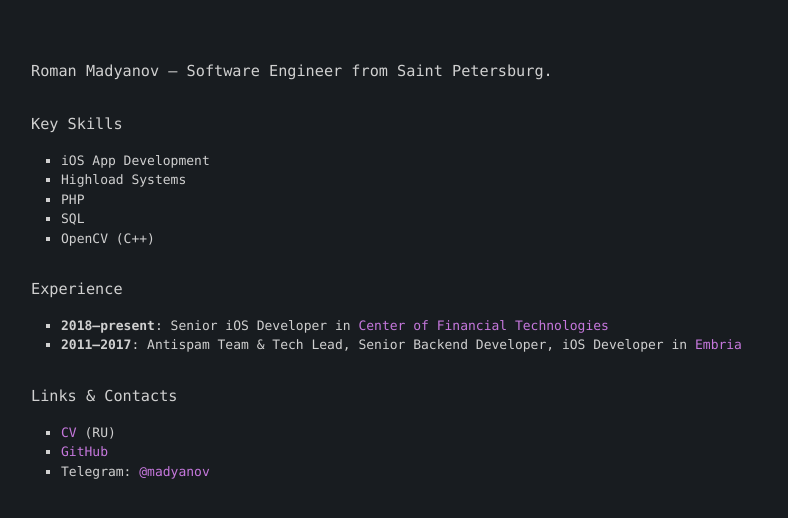
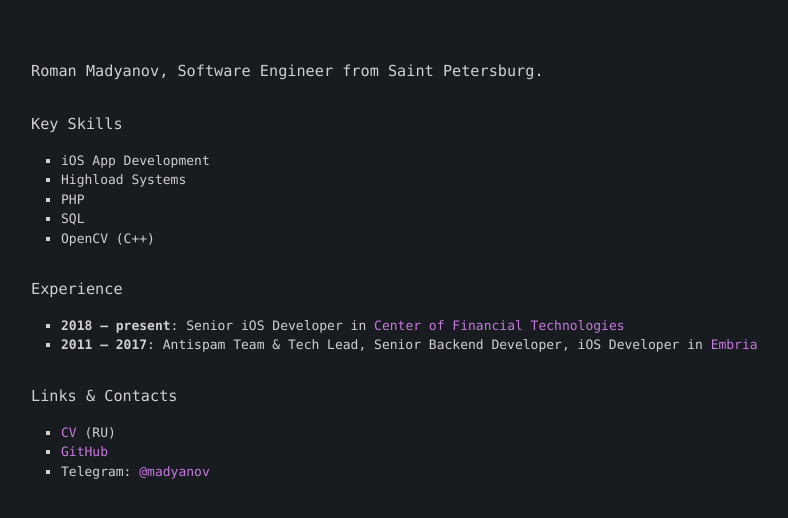
Before and after one commit to madyanov/madyanov.github.io, a Jekyll site: the page built from index.md, in a window 1280 px wide. Shown: the top 518 px of the page, without its empty margins (239-1027 px from the left). Built offline with Jekyll 4.4.1, drawn with Linux system fonts in a browser that asks for light colours; part of the change alters nothing that is shown.

Commit message:
Small Updates

```diff
--- a/index.md
+++ b/index.md
@@ -2,10 +2,10 @@
 layout: home
 lang: en
 title: Roman Madyanov
-description: Roman Madyanov – Software Engineer from Saint Petersburg
+description: Roman Madyanov, Software Engineer from Saint Petersburg
 ---
 
-### Roman Madyanov – Software Engineer from Saint Petersburg.
+### {{ page.description }}.
 
 ### Key Skills
 
@@ -17,8 +17,8 @@ description: Roman Madyanov – Software Engineer from Saint Petersburg
 
 ### Experience
 
-- **2018–present**: Senior iOS Developer in [Center of Financial Technologies](http://cft.ru)
-- **2011–2017**: Antispam Team & Tech Lead, Senior Backend Developer, iOS Developer in [Embria](http://embria.ru)
+- **2018 – present**: Senior iOS Developer in [Center of Financial Technologies](http://cft.ru)
+- **2011 – 2017**: Antispam Team & Tech Lead, Senior Backend Developer, iOS Developer in [Embria](http://embria.ru)
 
 ### Links & Contacts
 
```
